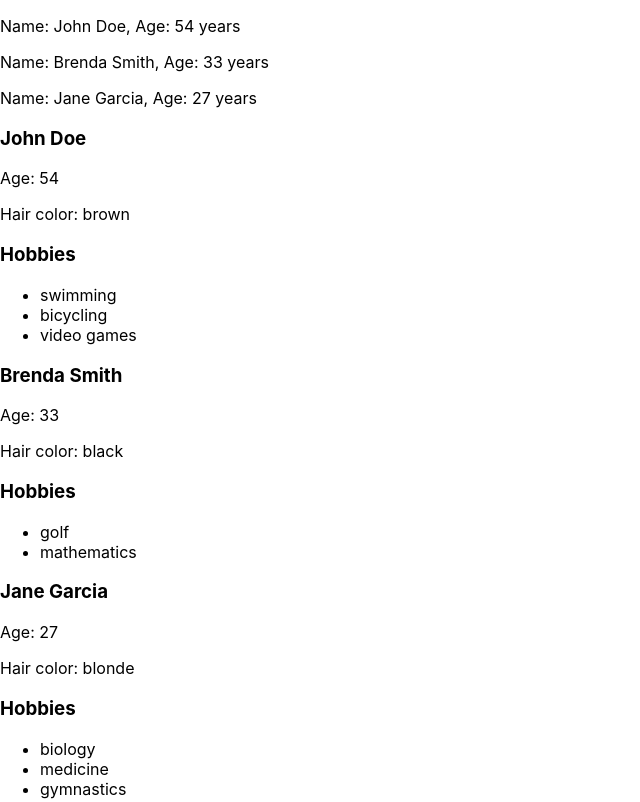
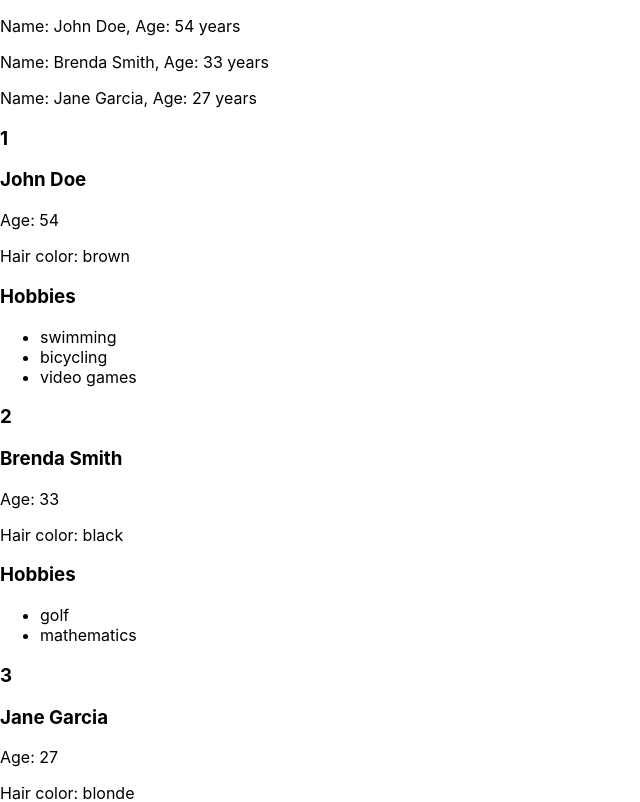
Before and after one commit to lcheunglci/react-design-patterns-practice, a React (Create React App) app: page / in a window 1280 px wide. Shown: the top 802 px of the page, without its empty margins (0-640 px from the left). Built offline with nearby package versions, Linux system fonts and the light colour scheme.

Commit message:
Add numbered list

```diff
--- a/src/App.js
+++ b/src/App.js
@@ -3,8 +3,8 @@
 import { LargeProductListItem} from './products/LargeProductListItem';
 import { SmallProductListItem} from './products/SmallProductListItem';
 
-
-import { RegularList } from './RegularLIst';
+import { RegularList } from './RegularList';
+import { NumberedList } from './NumberedList';
 //import { SplitScreen } from './SplitScreen';
 
 const people = [{
@@ -59,7 +59,7 @@
     //   </SplitScreen>
     <>
       <RegularList items={people} resourceName="person" itemComponent={SmallPersonListItem} />
-      <RegularList items={people} resourceName="person" itemComponent={LargePersonListItem} />
+      <NumberedList items={people} resourceName="person" itemComponent={LargePersonListItem} />
       <RegularList items={products} resourceName="product" itemComponent={SmallProductListItem} />
       <RegularList items={products} resourceName="product" itemComponent={LargeProductListItem} />
     </>
--- /dev/null
+++ b/src/NumberedList.js
@@ -0,0 +1,17 @@
+export const NumberedList = ({
+    items,
+    resourceName,
+    itemComponent: ItemComponent,
+}) => {
+    return (
+        <>
+        {items.map((item, i) => (
+            <>
+            <h3>{i + 1}</h3>
+            <ItemComponent key={i} {...{ [resourceName]: item}} />
+            </>
+
+        ))}
+        </>
+    )
+}
```
